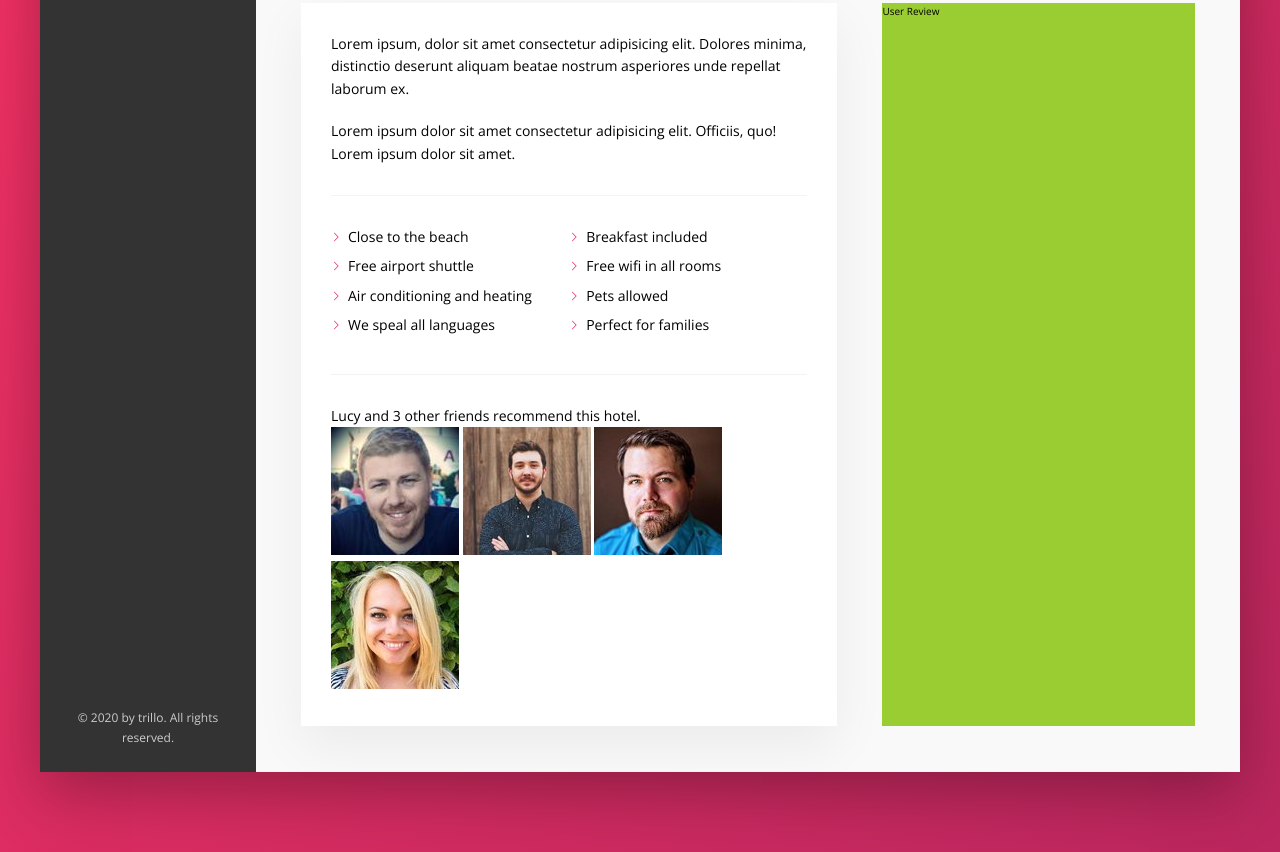
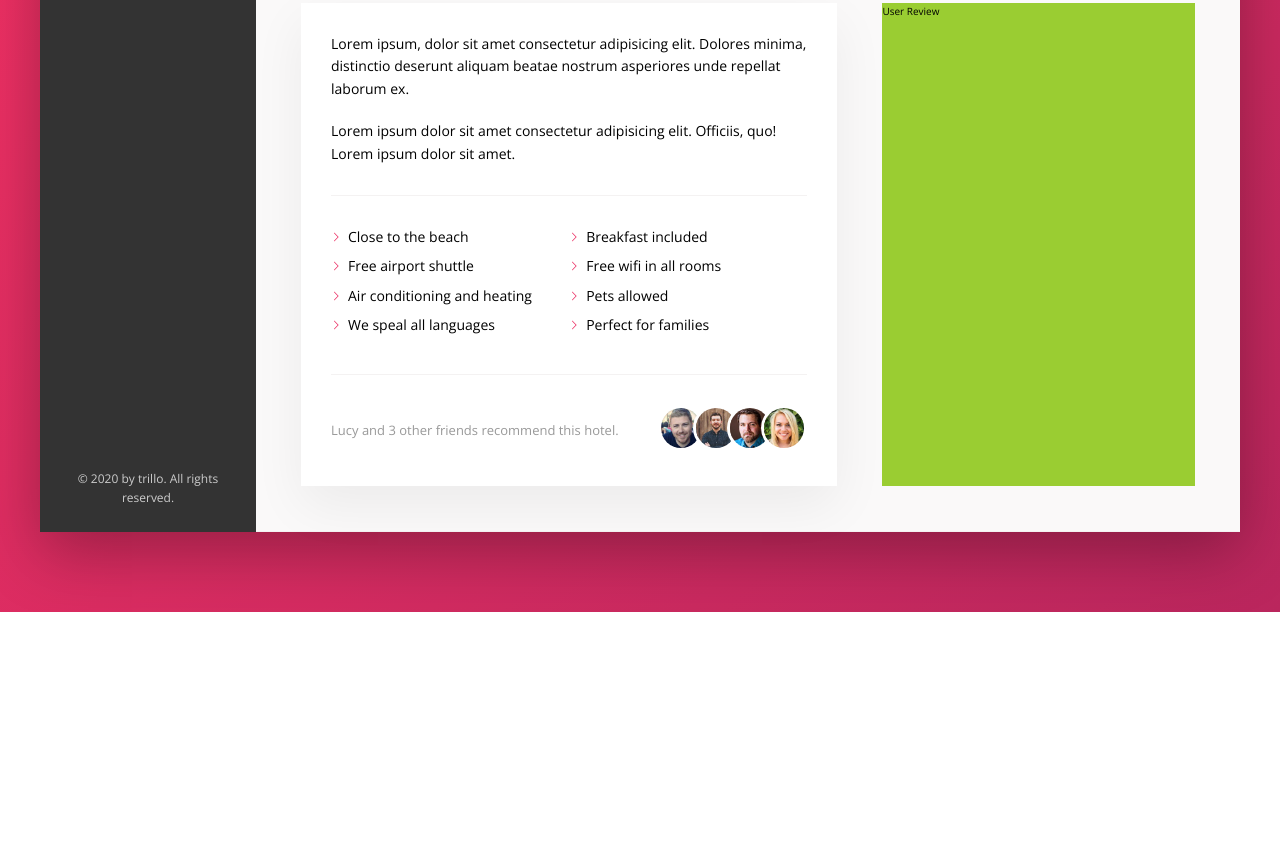
Before and after one commit to safintofiqali/trillo, a website: page index.html in a window 1280 px wide. Shown: the part 644-1496 px from the top of the page. After the commit the page ends 1256 px from the top, so only its background shows below. Drawn offline with nearby package versions, Linux system fonts and the light colour scheme.

```diff
--- a/sass/_components.scss
+++ b/sass/_components.scss
@@ -348,3 +348,29 @@
 /* ------------------------------- */
 // Recommend Styling //
 /* ------------------------------- */
+.recommend {
+    font-size: 1.3rem;
+    color:var(--color-grey-dark-3);
+    display:flex;
+    justify-content: space-between;
+    align-items: center;
+
+    &__count {
+
+    }
+
+    &__friends {
+
+    }
+
+    &__photo {
+        box-sizing: content-box;
+        height:4rem;
+        width:4rem;
+        border-radius: 50%;
+        border:3px solid #fff;
+        &:not(:last-child) {
+            margin-right:-1.5rem;
+        }
+    }
+}
```
Also changed, not shown: css/style.css.
